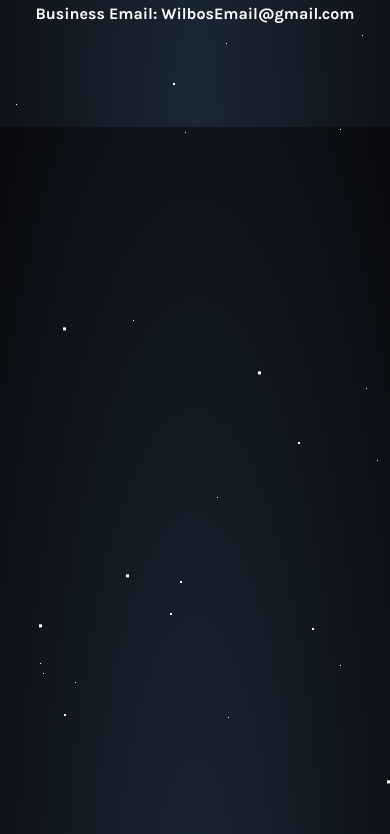
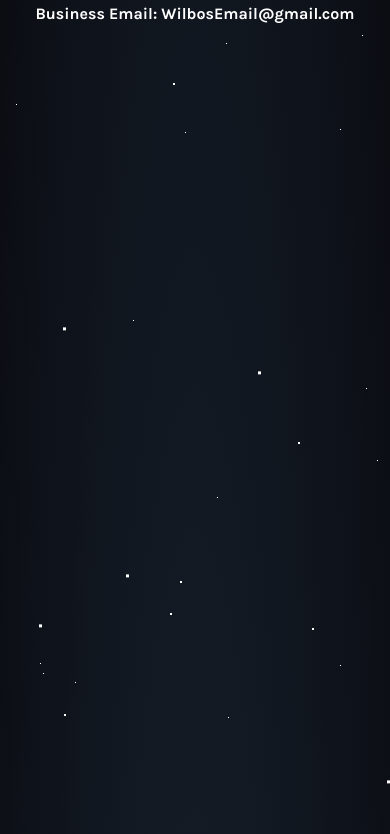
Before and after one commit to WilboWorld/WilboWorld.github.io, a plain HTML site: page index.html in a window 390 px wide. Shown: the part 717-1551 px from the top of the page. Drawn offline with nearby package versions, Linux system fonts and the light colour scheme.

Commit message:
fix mobile gradient

```diff
--- a/index.html
+++ b/index.html
@@ -12,14 +12,25 @@
 <style>
 html {
   overflow: auto;
+  background: radial-gradient(ellipse at bottom, #1b2735 0%, #090a0f 100%);
+  background-attachment: fixed;
+  min-height: 100%;
 }
 
 body {
   min-height: 100vh;
-  background: radial-gradient(ellipse at bottom, #1b2735 0%, #090a0f 100%);
-  background-attachment: fixed;
+  background: transparent;
   margin: 0;
   padding: 0;
+}
+
+@media (max-width: 768px) {
+  html {
+    background-attachment: scroll;
+  }
+  body {
+    min-height: 100%;
+  }
 }
 
 #stars {
```
